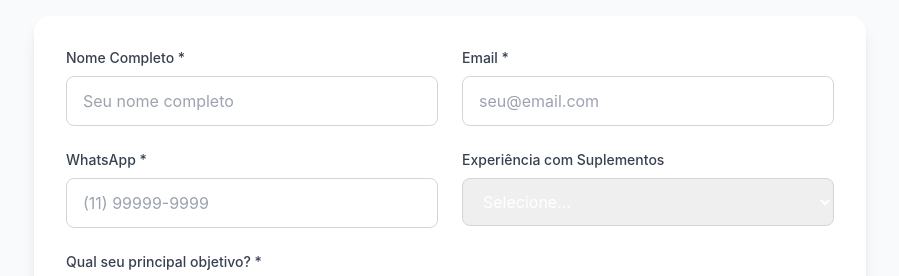
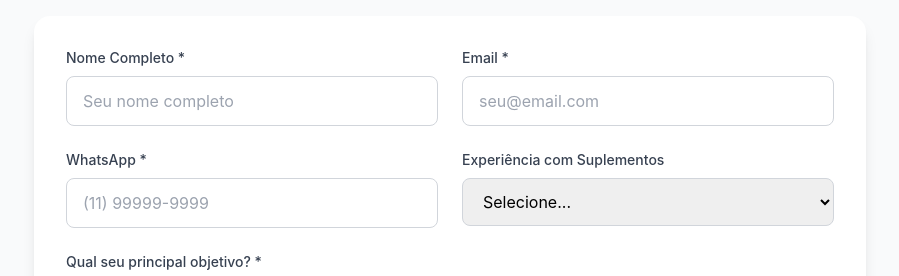
Before and after one commit to mitesuplementos-art/mite-suplementos-landing, a Next.js app: page / in a window 1280 px wide. Shown: the part 1836-2112 px from the top of the page, without its empty margins (190-1089 px from the left). Built offline with nearby package versions, Linux system fonts and the light colour scheme.

Commit message:
Update page.tsx

```diff
--- a/app/page.tsx
+++ b/app/page.tsx
@@ -286,21 +286,21 @@ Aguardo o contato!`
               <div className="grid grid-cols-1 md:grid-cols-2 gap-6">
                 <div>
                   <label className="block text-sm font-medium text-gray-700 mb-2">Nome Completo *</label>
-                  <input type="text" name="name" value={formData.name} onChange={handleInputChange} className="w-full px-4 py-3 border border-gray-300 rounded-lg focus:ring-2 focus:ring-[#6B7C32] focus:border-transparent" placeholder="Seu nome completo" required />
+                  <input type="text" name="name" value={formData.name} onChange={handleInputChange} className="w-full px-4 py-3 border border-gray-300 rounded-lg focus:ring-2 focus:ring-[#6B7C32] focus:border-transparent text-black" placeholder="Seu nome completo" required />
                 </div>
                 <div>
                   <label className="block text-sm font-medium text-gray-700 mb-2">Email *</label>
-                  <input type="email" name="email" value={formData.email} onChange={handleInputChange} className="w-full px-4 py-3 border border-gray-300 rounded-lg focus:ring-2 focus:ring-[#6B7C32] focus:border-transparent" placeholder="seu@email.com" required />
+                  <input type="email" name="email" value={formData.email} onChange={handleInputChange} className="w-full px-4 py-3 border border-gray-300 rounded-lg focus:ring-2 focus:ring-[#6B7C32] focus:border-transparent text-black" placeholder="seu@email.com" required />
                 </div>
               </div>
               <div className="grid grid-cols-1 md:grid-cols-2 gap-6">
                 <div>
                   <label className="block text-sm font-medium text-gray-700 mb-2">WhatsApp *</label>
-                  <input type="tel" name="phone" value={formData.phone} onChange={handleInputChange} className="w-full px-4 py-3 border border-gray-300 rounded-lg focus:ring-2 focus:ring-[#6B7C32] focus:border-transparent" placeholder="(11) 99999-9999" required />
+                  <input type="tel" name="phone" value={formData.phone} onChange={handleInputChange} className="w-full px-4 py-3 border border-gray-300 rounded-lg focus:ring-2 focus:ring-[#6B7C32] focus:border-transparent text-black" placeholder="(11) 99999-9999" required />
                 </div>
                 <div>
                   <label className="block text-sm font-medium text-gray-700 mb-2">Experiência com Suplementos</label>
-                  <select name="experience" value={formData.experience} onChange={handleInputChange} className="w-full px-4 py-3 border border-gray-300 rounded-lg focus:ring-2 focus:ring-[#6B7C32] focus:border-transparent">
+                  <select name="experience" value={formData.experience} onChange={handleInputChange} className="w-full px-4 py-3 border border-gray-300 rounded-lg focus:ring-2 focus:ring-[#6B7C32] focus:border-transparent text-black">
                     <option value="">Selecione...</option>
                     <option value="iniciante">Iniciante</option>
                     <option value="intermediario">Intermediário</option>
```
